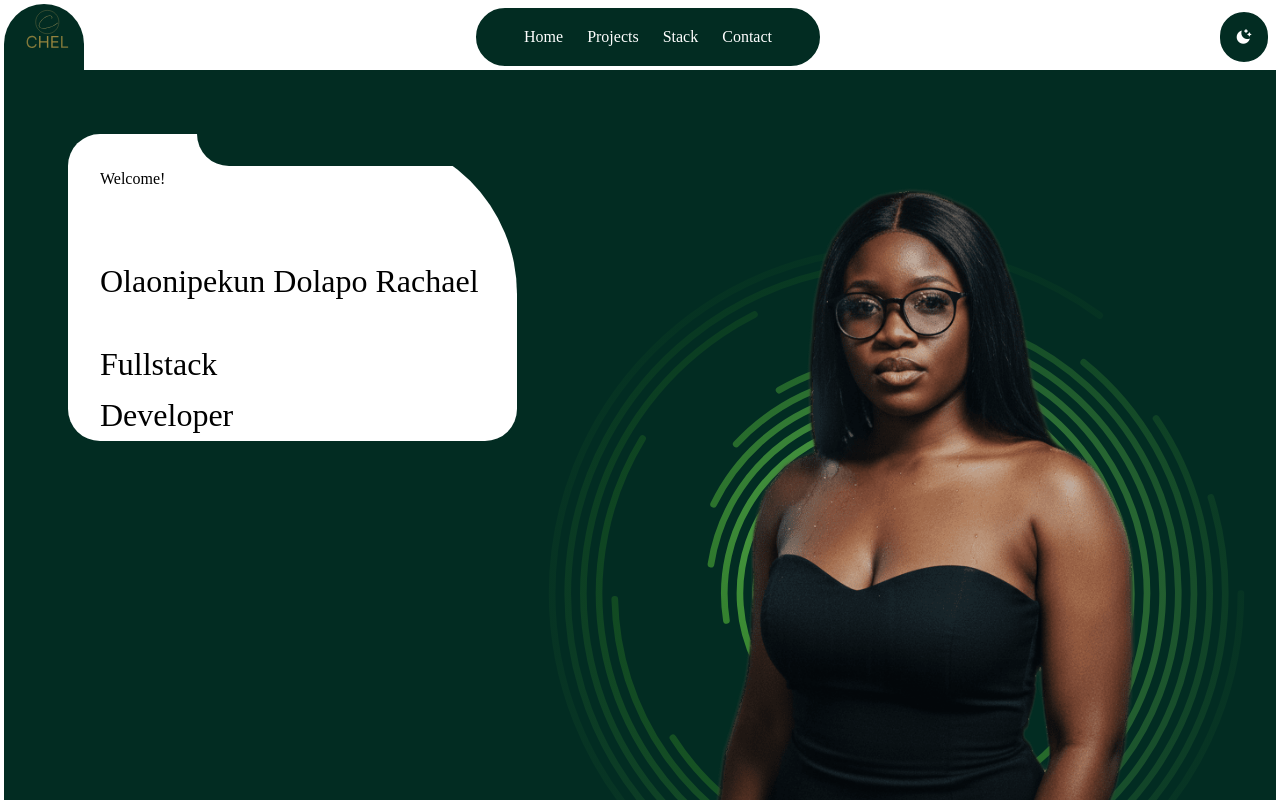
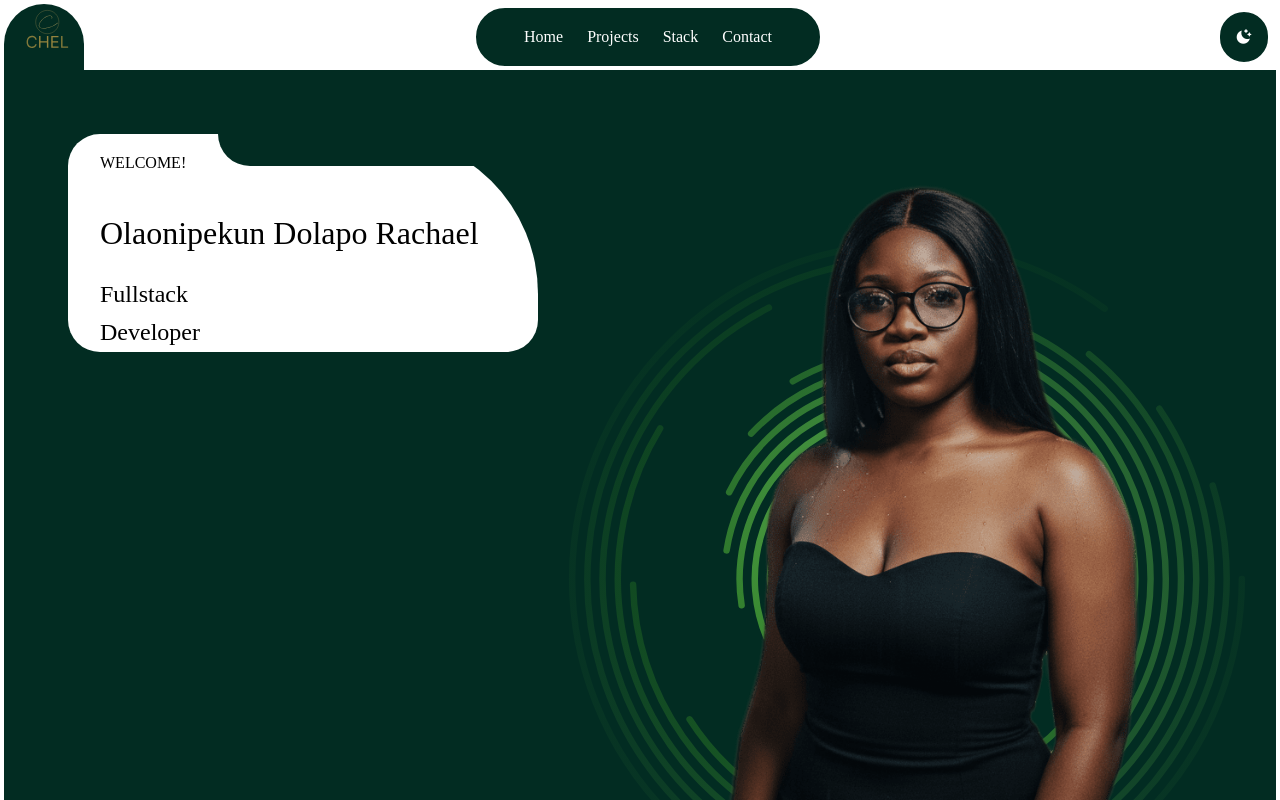
Before and after one commit to Lovethrech/my-main-portfolio, a Vue app: page / in a window 1280 px wide. Shown: the top 800 px of the page. Built offline with nearby package versions, Linux system fonts and the light colour scheme.

Commit message:
working on the hero components.

```diff
--- a/src/components/hero/HeroTextCtn.vue
+++ b/src/components/hero/HeroTextCtn.vue
@@ -18,7 +18,7 @@ const boxDefaultWidth=ref("40vh");
         <h2 class="hero-text-author-name">
             Olaonipekun Dolapo Rachael
         </h2>
-        <h1 class="hero-text-author-name">
+        <h1 class="hero-text-author-job-role">
             Fullstack
             <br/>
             Developer
@@ -37,11 +37,14 @@ const boxDefaultWidth=ref("40vh");
     justify-content: space-between;
 }
 .hero-text-author-name,
+.hero-text-greetings,
+.hero-text-author-job-role{
+    margin:2vh 4vh;
+}
 .hero-text-greetings{
-    margin:4vh;
+    text-transform: uppercase;
 }
 .hero-text-author-name{
-
     color: var(--text-color);
     font-size:  4vh;
     transition: box-shadow 0.4s ease, transform 0.3s ease;
```
